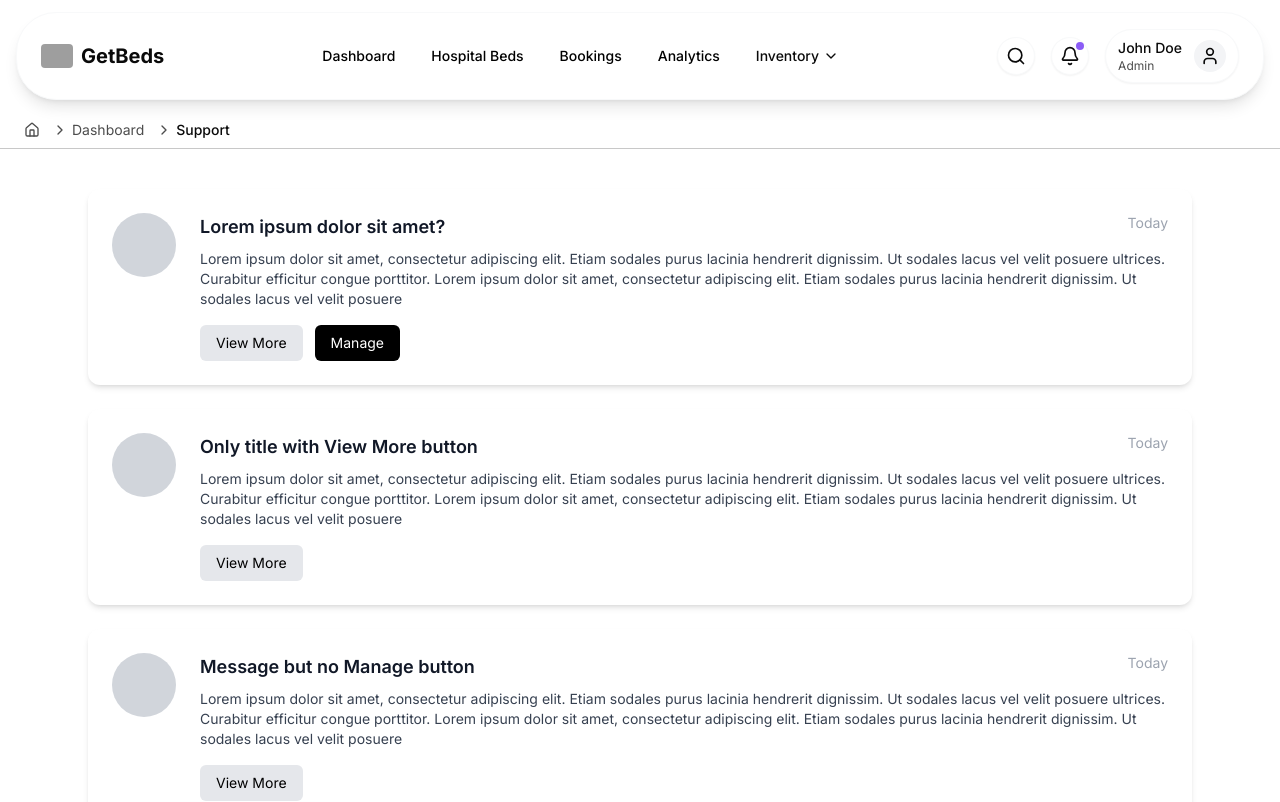
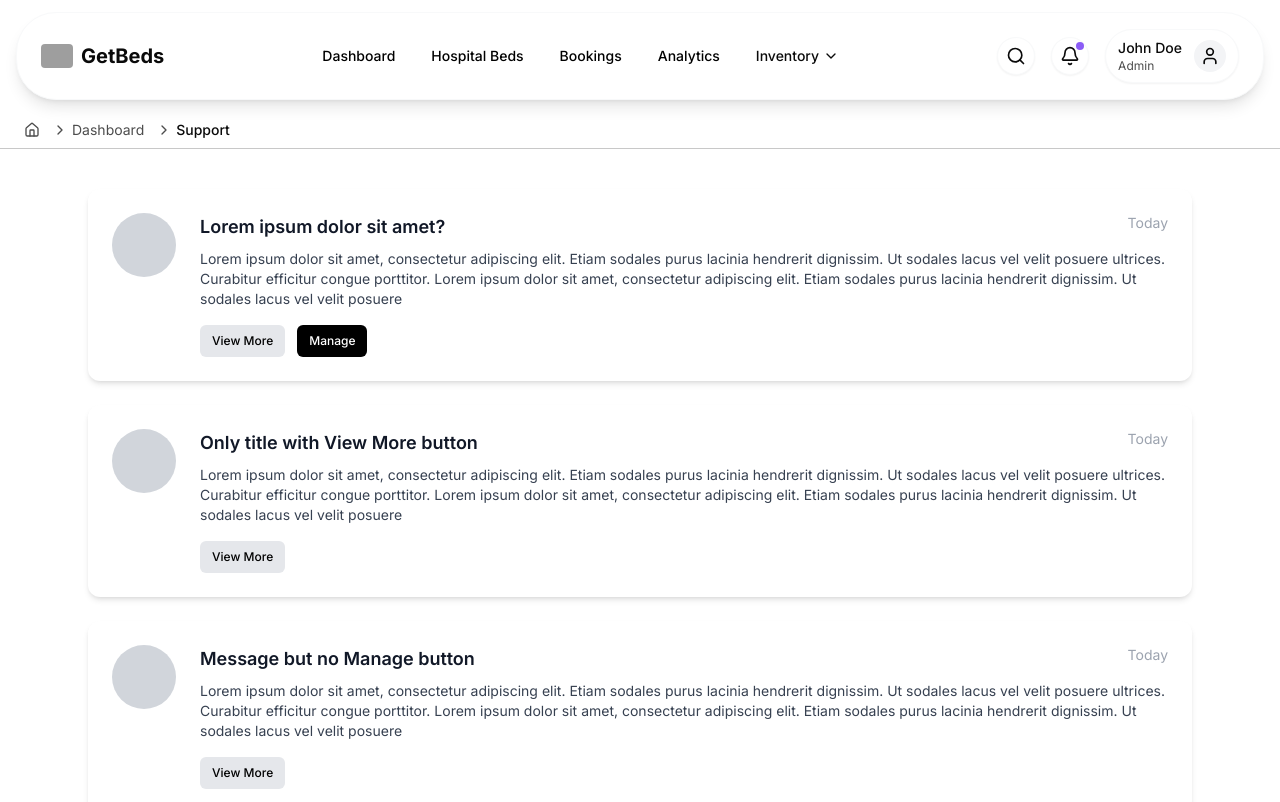
Before and after one commit to Sunil-jangid/getbeds-admin, a Next.js app: page /dashboard/support in a window 1280 px wide. Shown: the top 802 px of the page. Built offline with nearby package versions, Linux system fonts and the light colour scheme; grey boxes are pictures that could not be loaded.

Commit message:
notification

```diff
--- a/src/components/dashboard/NotificationCard.tsx
+++ b/src/components/dashboard/NotificationCard.tsx
@@ -1,4 +1,6 @@
 import React from 'react';
+import { Button } from '@/components/ui/button';
+import { CardNotification } from '@/components/ui/card';
 
 type NotificationCardProps = {
   title: string;
@@ -14,7 +16,7 @@ const NotificationCard: React.FC<NotificationCardProps> = ({
   showButtons = false,
 }) => {
   return (
-    <div className="bg-white p-6 rounded-xl shadow-md mb-6 flex items-start space-x-6 w-full min-h-[160px]">
+    <CardNotification>
       <div className="w-16 h-16 bg-gray-300 rounded-full flex-shrink-0"></div>
       <div className="flex-grow">
         <div className="flex justify-between items-start">
@@ -23,17 +25,18 @@ const NotificationCard: React.FC<NotificationCardProps> = ({
         </div>
         {message && <p className="text-sm text-gray-700 mt-2">{message}</p>}
         <div className="mt-4 flex gap-3">
-          <button className="text-sm bg-gray-200 text-black px-4 py-2 rounded-md hover:bg-gray-300 transition">
+          <Button variant="customViewMore" size="sm">
             View More
-          </button>
-          {showButtons && (
-            <button className="text-sm bg-black text-white px-4 py-2 rounded-md hover:bg-gray-800 transition">
-              Manage
-            </button>
-          )}
+          </Button>
+
+        {showButtons && (
+            <Button variant="customManage" size="sm">
+            Manage
+            </Button>
+        )}
         </div>
       </div>
-    </div>
+    </CardNotification>
   );
 };
 
--- a/src/components/ui/button.tsx
+++ b/src/components/ui/button.tsx
@@ -18,6 +18,8 @@ const buttonVariants = cva(
           "bg-secondary text-secondary-foreground hover:bg-secondary/80",
         ghost: "hover:bg-accent hover:text-accent-foreground",
         link: "text-primary underline-offset-4 hover:underline",
+        customViewMore: "bg-gray-200 text-black hover:bg-gray-300",
+        customManage: "bg-black text-white hover:bg-gray-800",
       },
       size: {
         default: "h-9 px-4 py-2",
--- a/src/components/ui/card.tsx
+++ b/src/components/ui/card.tsx
@@ -73,4 +73,16 @@ const CardFooter = React.forwardRef<
 ))
 CardFooter.displayName = "CardFooter"
 
-export { Card, CardHeader, CardFooter, CardTitle, CardDescription, CardContent }
+const CardNotification = React.forwardRef<
+  HTMLDivElement,
+  React.HTMLAttributes<HTMLDivElement>
+>(({ className, ...props }, ref) => (
+  <div
+    ref={ref}
+    className={cn("bg-white p-6 rounded-xl shadow-md mb-6 flex items-start space-x-6 w-full min-h-[160px]", className)}
+    {...props}
+  />
+))
+CardFooter.displayName = "CardNotification"
+
+export { Card, CardHeader, CardFooter, CardTitle, CardDescription, CardContent ,CardNotification}
```
